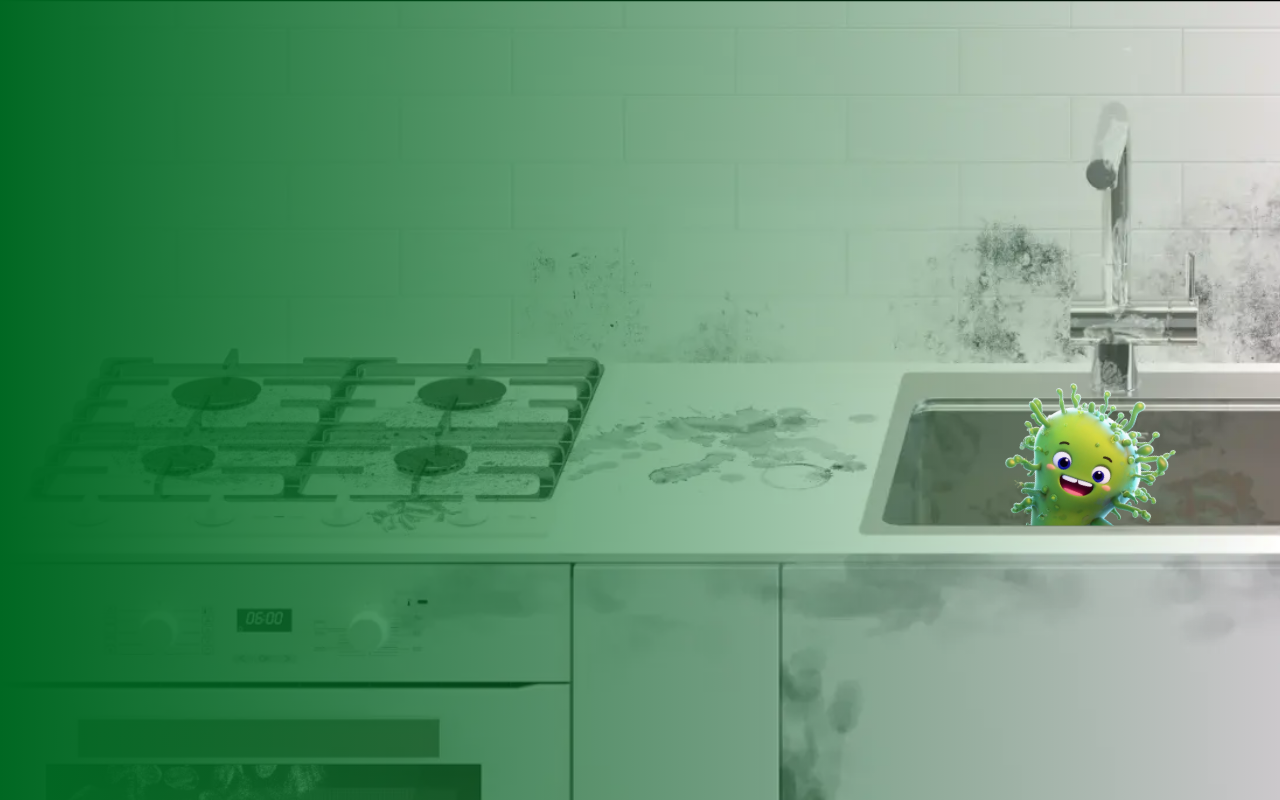
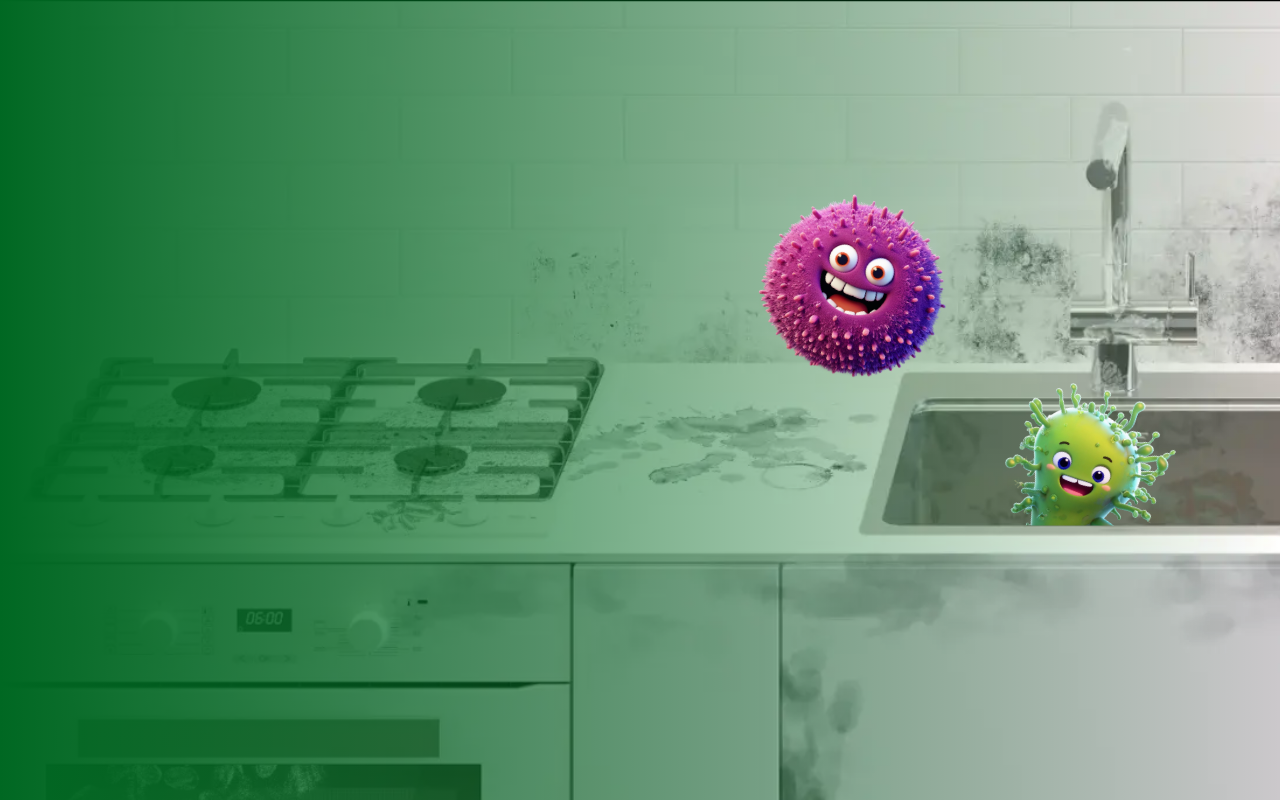
Before and after one commit to derfex/pure-tasks, a plain HTML site: page gaming-banner/index.html in a window 1280 px wide. Drawn offline with Linux system fonts and the light colour scheme.

Commit message:
#19. Feature (Scene1): Display `bacteria-2`

```diff
--- a/gaming-banner/src/app/scene-1/scene-1.css
+++ b/gaming-banner/src/app/scene-1/scene-1.css
@@ -39,3 +39,15 @@
   width: 100%;
   transform: rotate(23deg);
 }
+
+.app-scene-1__bacteria-2-container {
+  position: absolute;
+  width: 200px;
+  top: 190px;
+  right: 330px;
+}
+
+.app-scene-1__bacteria-2 {
+  width: 100%;
+  transform: rotate(21deg);
+}
--- a/gaming-banner/src/app/scene-1/scene-1.js
+++ b/gaming-banner/src/app/scene-1/scene-1.js
@@ -35,6 +35,9 @@
         <div class="app-scene-1__bacteria-1-container">
           <img class="app-scene-1__bacteria-1" alt="bacteria 1" src="${imagesPath}/bacteria-1.webp">
         </div>
+        <div class="app-scene-1__bacteria-2-container">
+          <img class="app-scene-1__bacteria-2" alt="bacteria 2" src="${imagesPath}/bacteria-2.webp">
+        </div>
       `;
 
         return element;
```
Also changed, not shown: gaming-banner/src/assets/images/bacteria-2.webp (added).
